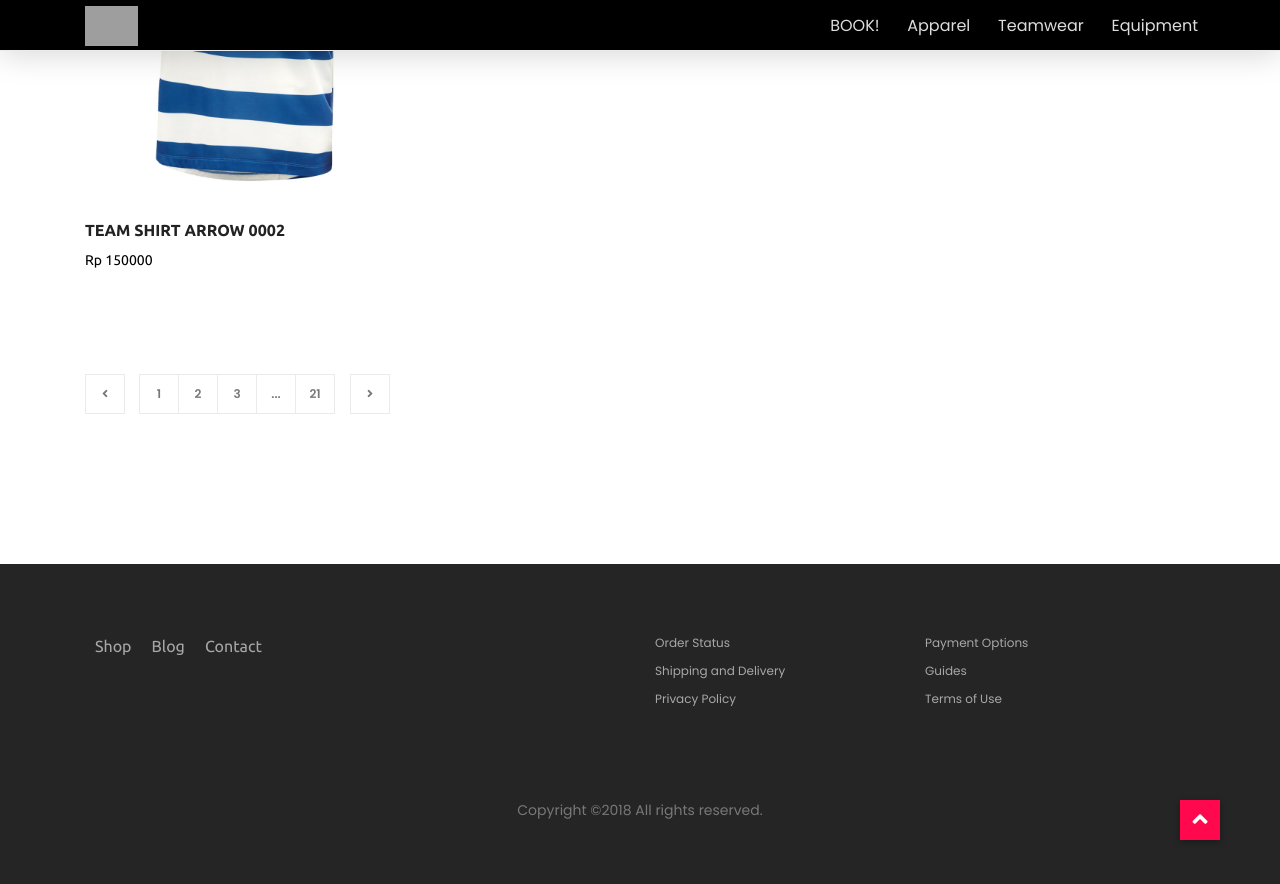
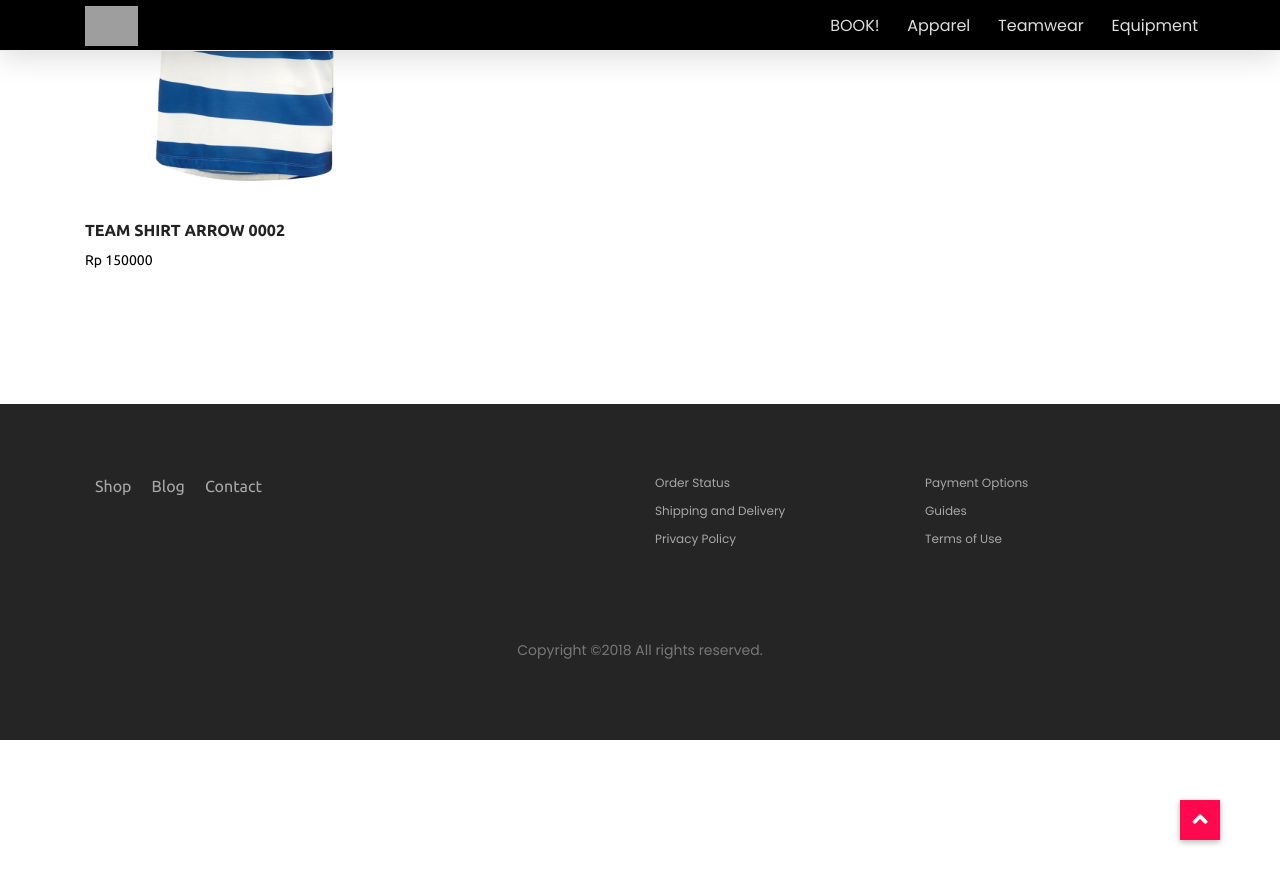
Before and after one commit to kemtol/sabnanifootball, a Jekyll site: the page built from _nav/all.markdown, in a window 1280 px wide and 900 px high, scrolled down 1814 px. Shown: the top 884 px of the window. Built offline with Jekyll 4.4.1, drawn with Linux system fonts in a browser that asks for light colours; nearby versions of some CDN libraries; a script that is not in the unit is left out; grey boxes are pictures that could not be loaded.

Commit message:
Update products.html

```diff
--- a/_layouts/products.html
+++ b/_layouts/products.html
@@ -83,7 +83,7 @@ layout: default
                 <!-- // eo content -->
 
                 <!-- Pagination -->
-                <nav aria-label="navigation">
+                <nav aria-label="navigation" class="d-none">
                     <ul class="pagination mt-50 mb-70">
                         <li class="page-item"><a class="page-link" href="#"><i class="fa fa-angle-left"></i></a></li>
                         <li class="page-item"><a class="page-link" href="#">1</a></li>
```
